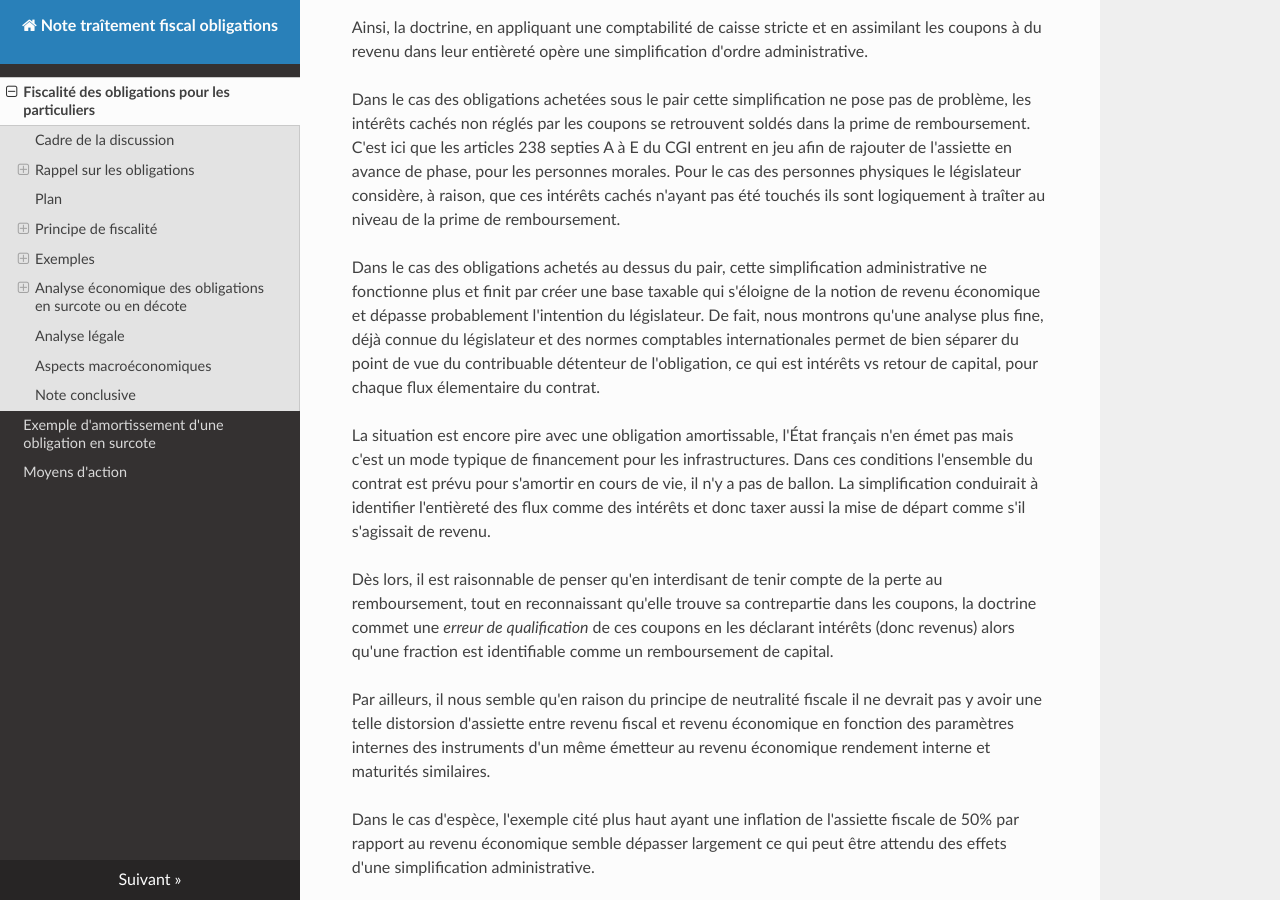
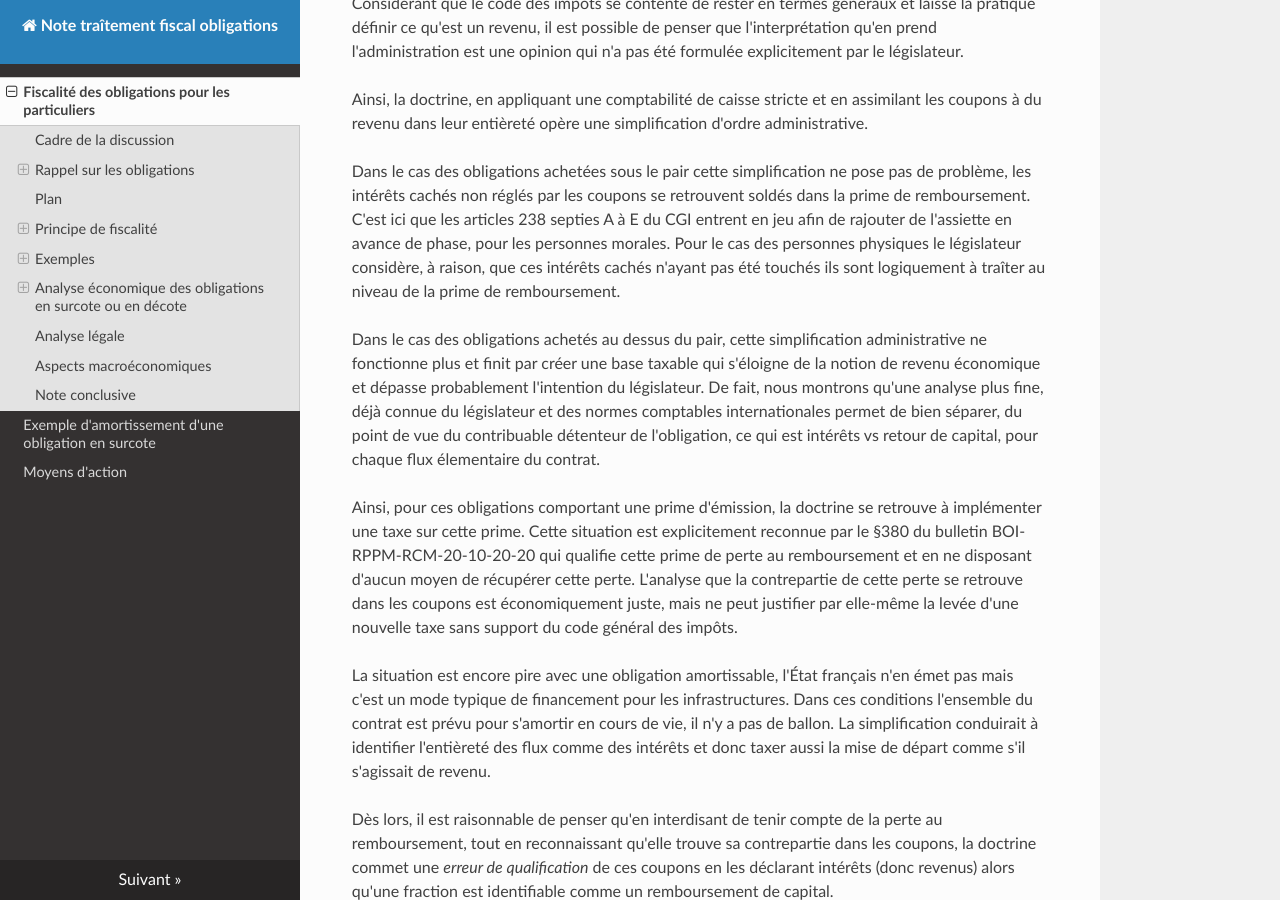
Before and after one commit to ConscritNeuneu/note-traitement-fiscal-obligations, an MkDocs documentation site: the page built from docs/note_fiscalisation_obligations.md, in a window 1280 px wide and 900 px high, scrolled down 10558 px. Built offline with MkDocs 1.6.1, drawn with Linux system fonts in a browser that asks for light colours; nearby versions of some CDN libraries; some of the changed text lies outside the part shown.

Commit message:
Ajout argumentaire nouvelle taxe

```diff
--- a/docs/note_fiscalisation_obligations.md
+++ b/docs/note_fiscalisation_obligations.md
@@ -77,6 +77,10 @@ l'acquérir.
 Si l'obligation est conservée jusqu'à maturité, le remboursement final est au
 pair (pour les obligations standard) : on touche 1 € (ou la valeur nominale)
 par unité d'obligation, ce qui clôt le contrat.
+
+Ainsi, économiquement, on dira qu'une obligation *en dessous du pair* contient
+une *prime de remboursement*. À l'inverse on dira qu'une obligation au
+dessus du pair contient *une prime d'émission*.
 
 La valeur d'une obligation vaut donc la *valeur actuarielle nette* de
 l'ensemble de ses flux (coupons et nominal à la fin) ajustés selon le taux
@@ -642,9 +646,18 @@ administrative ne fonctionne plus et finit par créer une base taxable qui
 s'éloigne de la notion de revenu économique et dépasse probablement
 l'intention du législateur. De fait, nous montrons qu'une analyse plus fine,
 déjà connue du législateur et des normes comptables internationales permet de
-bien séparer du point de vue du contribuable détenteur de l'obligation, ce
+bien séparer, du point de vue du contribuable détenteur de l'obligation, ce
 qui est intérêts vs retour de capital, pour chaque flux élementaire du
 contrat.
+
+Ainsi, pour ces obligations comportant une prime d'émission, la doctrine se
+retrouve à implémenter une taxe sur cette prime. Cette situation est
+explicitement reconnue par le §380 du bulletin BOI-RPPM-RCM-20-10-20-20 qui
+qualifie cette prime de perte au remboursement et en ne disposant d'aucun
+moyen de récupérer cette perte. L'analyse que la contrepartie de cette perte
+se retrouve dans les coupons est économiquement juste, mais ne peut
+justifier par elle-même la levée d'une nouvelle taxe sans support du code
+général des impôts.
 
 La situation est encore pire avec une obligation amortissable, l'État
 français n'en émet pas mais c'est un mode typique de financement pour les
```
